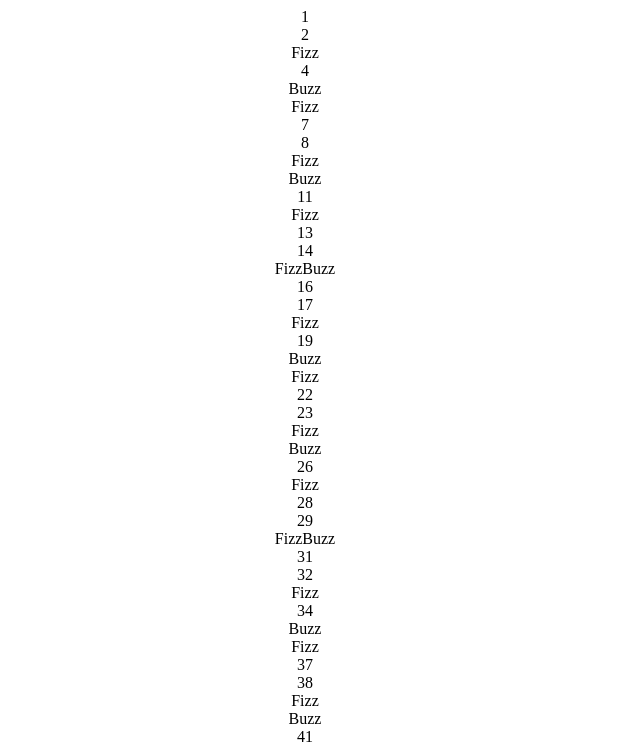
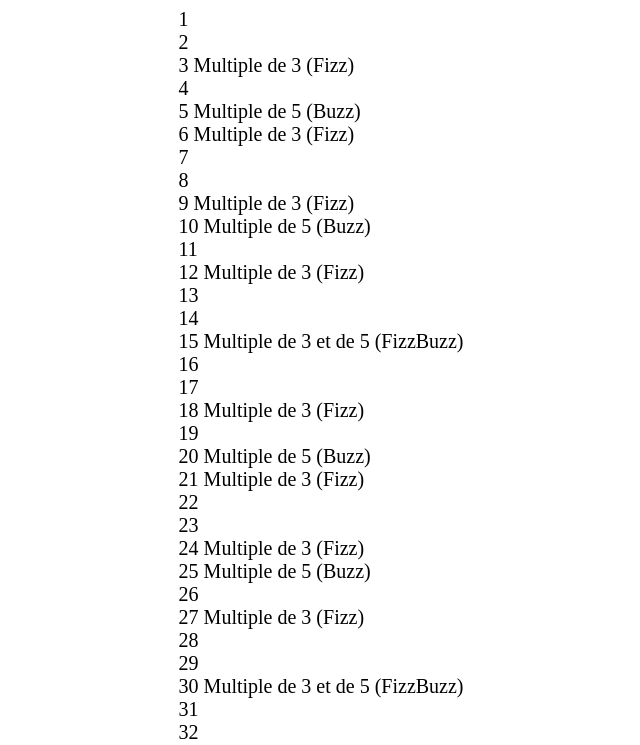
Before and after one commit to Pouki8/FizzBuzz, a plain HTML site: page index.html in a window 1280 px wide. Shown: the top 745 px of the page, without its empty margins (335-975 px from the left). Drawn offline with Linux system fonts and the light colour scheme.

Commit message:
last commit

```diff
--- a/script.js
+++ b/script.js
@@ -5,15 +5,15 @@ function FizzBuzz(i) {
   for (let i = 1; i <= 100; i++) {
     if (i % 3 == 0 && i % 5 == 0) {
       console.log("FizzBuzz");
-      outputDiv.innerHTML += "FizzBuzz<br>";
+      outputDiv.innerHTML += i + " Multiple de 3 et de 5 (FizzBuzz)<br>";
     } else {
       if (i % 5 == 0) {
         console.log("Buzz");
-        outputDiv.innerHTML += "Buzz<br>";
+        outputDiv.innerHTML += i + " Multiple de 5 (Buzz)<br>";
       } else {
         if (i % 3 == 0) {
           console.log("Fizz");
-          outputDiv.innerHTML += "Fizz<br>";
+          outputDiv.innerHTML += i + " Multiple de 3 (Fizz)<br>";
         } else {
           console.log(i);
           outputDiv.innerHTML += i + "<br>";
--- a/style.css
+++ b/style.css
@@ -1,3 +1,4 @@
 #output {
-  text-align: center;
+  margin-left: 40%;
+  font-size: 20px;
 }
```
